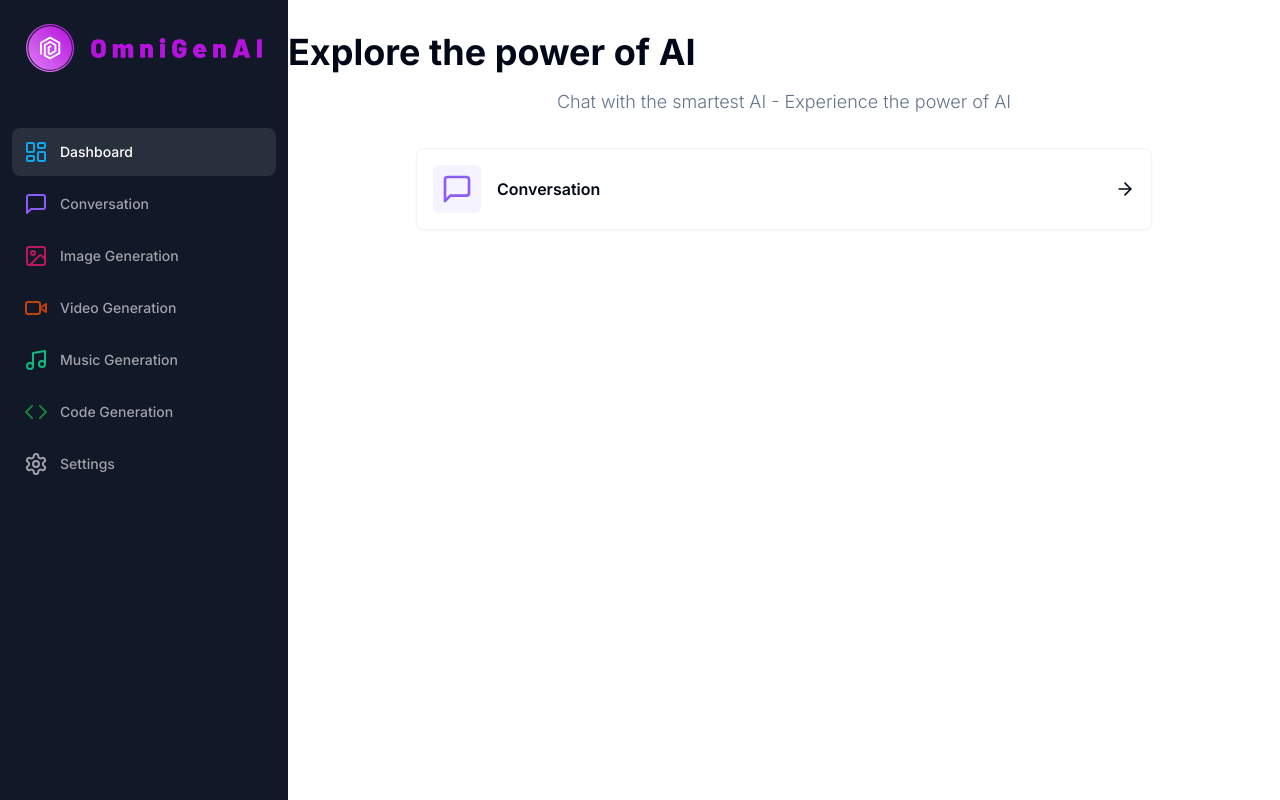
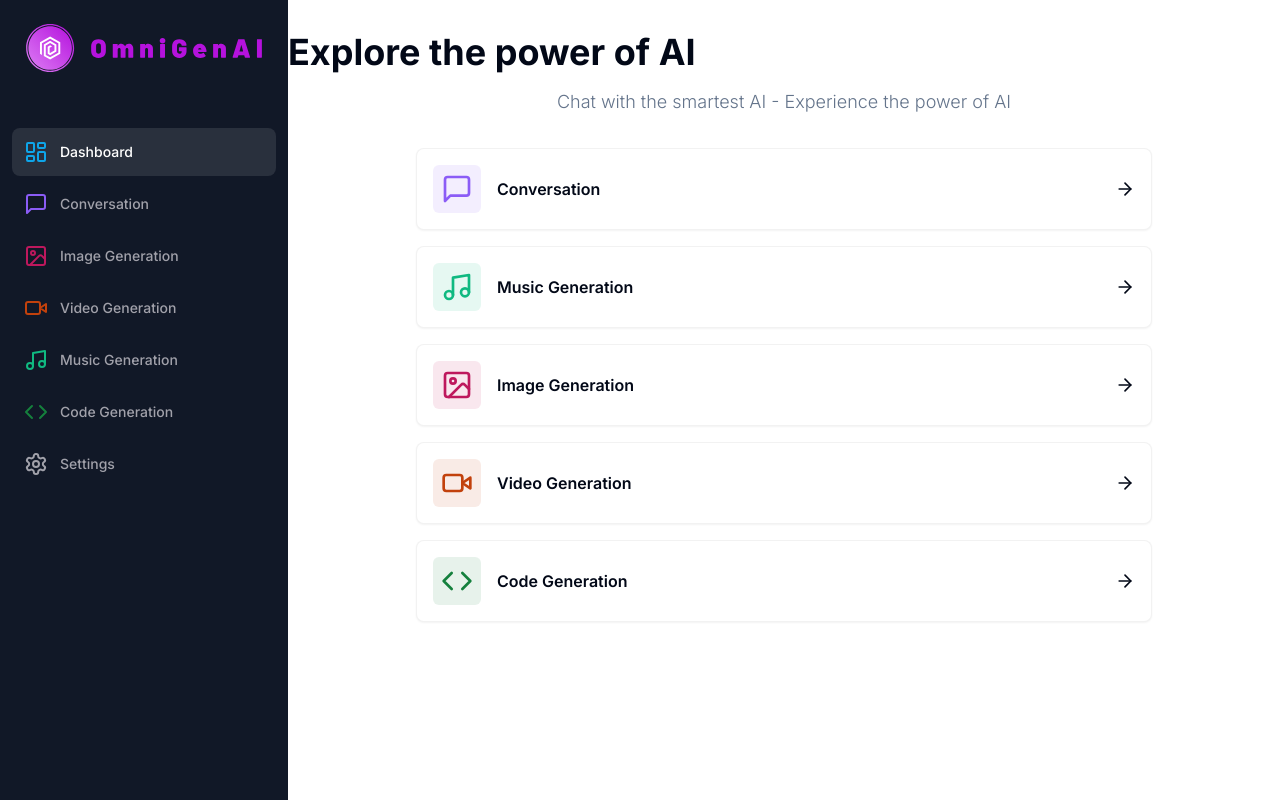
Before and after one commit to web-dev404/OmniGenAI, a Next.js app: page /dashboard in a window 1280 px wide. Built offline with nearby package versions, Linux system fonts and the light colour scheme.

Commit message:
add more tools

```diff
--- a/app/(dashboard)/(routes)/dashboard/page.tsx
+++ b/app/(dashboard)/(routes)/dashboard/page.tsx
@@ -1,6 +1,13 @@
 "use client";
 
-import { ArrowRight, MessageSquare } from "lucide-react";
+import {
+  ArrowRight,
+  Code,
+  ImageIcon,
+  MessageSquare,
+  Music,
+  VideoIcon,
+} from "lucide-react";
 import { Card } from "@/components/ui/card";
 import { cn } from "@/lib/utils";
 
@@ -10,7 +17,35 @@
     href: "/conversation",
     icon: MessageSquare,
     color: "text-violet-500",
-    bgColor: "bg-violet-50",
+    bgColor: "bg-violet-500/10",
+  },
+  {
+    label: "Music Generation",
+    href: "/music",
+    icon: Music,
+    color: "text-emerald-500",
+    bgColor: "bg-emerald-500/10",
+  },
+  {
+    label: "Image Generation",
+    href: "/image",
+    icon: ImageIcon,
+    color: "text-pink-700",
+    bgColor: "bg-pink-700/10",
+  },
+  {
+    label: "Video Generation",
+    href: "/video",
+    icon: VideoIcon,
+    color: "text-orange-700",
+    bgColor: "bg-orange-700/10",
+  },
+  {
+    label: "Code Generation",
+    href: "/code",
+    icon: Code,
+    color: "text-green-700",
+    bgColor: "bg-green-700/10",
   },
 ];
 
```
